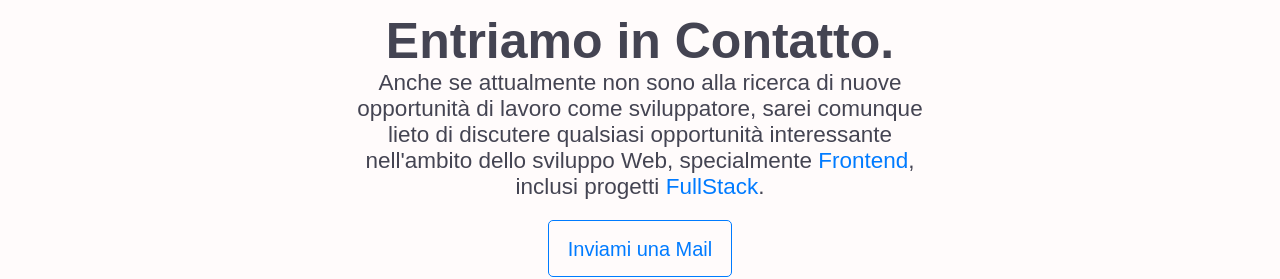
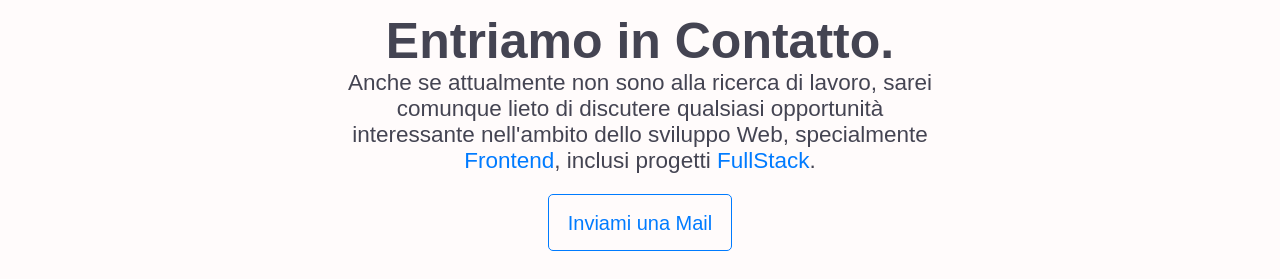
Before and after one commit to angeloPradella-github/portfolio-v1, a React (Vite) app: page / in a window 1280 px wide. Shown: the part 3200-3479 px from the top of the page. Built offline with nearby package versions, Linux system fonts and the light colour scheme; a web font is replaced by a local one.

Commit message:
piccola modifica

```diff
--- a/src/components/ContactSection.jsx
+++ b/src/components/ContactSection.jsx
@@ -9,9 +9,9 @@ export default function ContactSection() {
       </h2>
       <div className="container flex flex-col items-center md:px-4">
         <p className="text-justify md:text-center fw-b-thin">
-          Anche se attualmente non sono alla ricerca di nuove opportunità di
-          lavoro come sviluppatore, sarei comunque lieto di discutere qualsiasi
-          opportunità interessante nell'ambito dello sviluppo Web, specialmente{" "}
+          Anche se attualmente non sono alla ricerca di lavoro, sarei comunque
+          lieto di discutere qualsiasi opportunità interessante nell'ambito
+          dello sviluppo Web, specialmente{" "}
           <span className="clr-accent">Frontend</span>, inclusi progetti{" "}
           <span className="clr-accent">FullStack</span>.
         </p>
```
